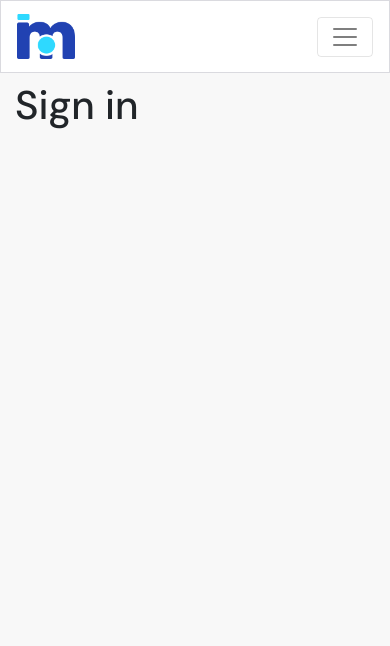
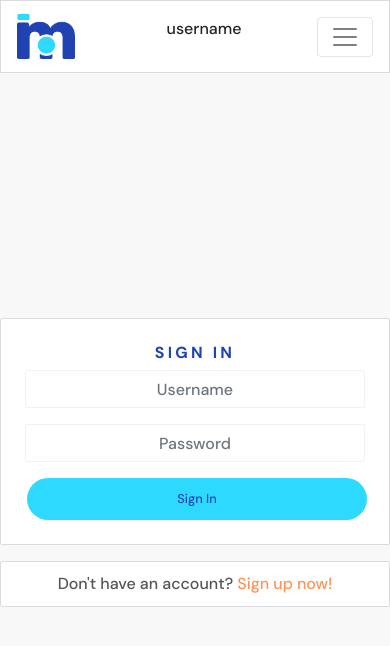
Before and after one commit to markdaniel1982/moments2, a React (Create React App) app: page /signin in a window 390 px wide. Shown: the top 646 px of the page. Built offline with nearby package versions, Linux system fonts and the light colour scheme.

Commit message:
add sign in and sign up pages and routing

```diff
--- a/src/App.js
+++ b/src/App.js
@@ -4,6 +4,7 @@
 import { Route, Switch } from "react-router-dom";
 import './api/axiosDefaults';
 import SignUpForm from "./pages/auth/SignUpForm";
+import SignInForm from "./pages/auth/SignInForm";
 
 function App() {
   return (
@@ -12,7 +13,7 @@
       <Container className={styles.Main}>
         <Switch>
           <Route exact path="/" render={() => <h1>Home Page</h1>} />
-          <Route exact path="/signin" render={() => <h1>Sign in</h1>} />
+          <Route exact path="/signin" render={() => <SignInForm /> } />
           <Route exact path="/signup" render={() => <SignUpForm /> } />
           <Route render={() => <p>Page not found!</p>} />
         </Switch>
--- a/src/components/NavBar.js
+++ b/src/components/NavBar.js
@@ -13,11 +13,11 @@
             <img src={logo} alt="logo" height="45" />
           </Navbar.Brand>
         </NavLink>
+        <p> username </p>
         <Navbar.Toggle aria-controls="basic-navbar-nav" />
         <Navbar.Collapse id="basic-navbar-nav">
           <Nav className="ml-auto text-left">
             <NavLink
-              exact
               className={styles.NavLink}
               activeClassName={styles.Active}
               to="/"
--- /dev/null
+++ b/src/pages/auth/SignInForm.js
@@ -0,0 +1,104 @@
+import React, { useState } from "react";
+import axios from "axios"
+
+import Form from "react-bootstrap/Form";
+import Alert from "react-bootstrap/Alert";
+import Button from "react-bootstrap/Button";
+import Col from "react-bootstrap/Col";
+import Row from "react-bootstrap/Row";
+import Image from "react-bootstrap/Image";
+import Container from "react-bootstrap/Container";
+
+import { Link, useHistory } from "react-router-dom";
+
+import styles from "../../styles/SignInUpForm.module.css";
+import btnStyles from "../../styles/Button.module.css";
+import appStyles from "../../App.module.css";
+
+function SignInForm() {
+  const [signInData, setSignInData] = useState({
+    username: "",
+    password: "",
+  });
+  const { username, password } = signInData;
+
+  const [errors, setErrors] = useState({});
+
+  const history = useHistory();
+  const handleSubmit = async (event) => {
+    event.preventDefault();
+    try {
+      await axios.post("/dj-rest-auth/login/", signInData);
+      history.push("/");
+    } catch(err){
+        setErrors(err.response?.data)
+          }
+  };
+  const handleChange = (event) => {
+    setSignInData({
+      ...signInData,
+      [event.target.name]: event.target.value,
+    });
+  };
+  return (
+    <Row className={styles.Row}>
+      <Col className="my-auto p-0 p-md-2" md={6}>
+        <Container className={`${appStyles.Content} p-4 `}>
+          <h1 className={styles.Header}>sign in</h1>
+          <Form onSubmit={handleSubmit}>
+                <Form.Group controlId="username">
+                    <Form.Label className="d-none">Username</Form.Label>
+                    <Form.Control
+                        type="text"
+                        placeholder="Username"
+                        name="username"
+                        className={styles.Input}
+                        value={username}
+                        onChange={handleChange}
+                    />
+                </Form.Group>
+
+                <Form.Group controlId="password">
+                    <Form.Label className="d-none">Password</Form.Label>
+                    <Form.Control
+                        type="password"
+                        placeholder="Password"
+                        name="password"
+                        className={styles.Input}
+                        value={password}
+                        onChange={handleChange}
+                    />
+                </Form.Group>
+                <Button
+                    className={`${btnStyles.Button} ${btnStyles.Wide} ${btnStyles.Bright}`}
+                    type="submit"
+                >
+                    Sign In
+                </Button>
+                {errors.non_field_errors?.map((message, idx) => (
+              <Alert key={idx} variant="warning" className="mt-3">
+                {message}
+              </Alert>
+            ))}
+            </Form>
+        </Container>
+        <Container className={`mt-3 ${appStyles.Content}`}>
+          <Link className={styles.Link} to="/signup">
+            Don't have an account? <span>Sign up now!</span>
+          </Link>
+        </Container>
+      </Col>
+      <Col
+        md={6}
+        className={`my-auto d-none d-md-block p-2 ${styles.SignInCol}`}
+      >
+        <Image
+          className={`${appStyles.FillerImage}`}
+          src={"https://codeinstitute.s3.amazonaws.com/AdvancedReact/hero.jpg"}
+        />
+      </Col>
+    </Row>
+  );
+}
+
+export default SignInForm;
--- a/src/pages/auth/SignUpForm.js
+++ b/src/pages/auth/SignUpForm.js
@@ -1,22 +1,122 @@
-import React from "react";
-import { Link } from "react-router-dom";
+import React, { useState } from "react";
+import { Link, useHistory } from "react-router-dom";
 
 import styles from "../../styles/SignInUpForm.module.css";
 import btnStyles from "../../styles/Button.module.css";
 import appStyles from "../../App.module.css";
 
-import { Form, Button, Image, Col, Row, Container } from "react-bootstrap";
+import {
+  Form,
+  Button,
+  Image,
+  Col,
+  Row,
+  Container,
+  Alert,
+} from "react-bootstrap";
+import axios from "axios";
 
 const SignUpForm = () => {
+  const [signUpData, setSignUpData] = useState({
+    username: "",
+    password1: "",
+    password2: "",
+  });
+  const { username, password1, password2 } = signUpData;
+
+  const [errors, setErrors] = useState({});
+
+  const history = useHistory();
+
+  const handleChange = (event) => {
+    setSignUpData({
+      ...signUpData,
+      [event.target.name]: event.target.value,
+    });
+  };
+
+  const handleSubmit = async (event) => {
+    event.preventDefault();
+    try {
+      await axios.post("/dj-rest-auth/registration/", signUpData);
+      history.push("/signin");
+    } catch (err) {
+      setErrors(err.response?.data);
+    }
+  };
+
   return (
     <Row className={styles.Row}>
       <Col className="my-auto py-2 p-md-2" md={6}>
         <Container className={`${appStyles.Content} p-4 `}>
           <h1 className={styles.Header}>sign up</h1>
 
-            {/* add your form here */}
+          <Form onSubmit={handleSubmit}>
+            <Form.Group controlId="username">
+              <Form.Label className="d-none">username</Form.Label>
+              <Form.Control
+                className={styles.Input}
+                type="text"
+                placeholder="Username"
+                name="username"
+                value={username}
+                onChange={handleChange}
+              />
+            </Form.Group>
+            {errors.username?.map((message, idx) => (
+              <Alert variant="warning" key={idx}>
+                {message}
+              </Alert>
+            ))}
 
+            <Form.Group controlId="password1">
+              <Form.Label className="d-none">Password</Form.Label>
+              <Form.Control
+                className={styles.Input}
+                type="password"
+                placeholder="Password"
+                name="password1"
+                value={password1}
+                onChange={handleChange}
+              />
+            </Form.Group>
+            {errors.password1?.map((message, idx) => (
+              <Alert key={idx} variant="warning">
+                {message}
+              </Alert>
+            ))}
+
+            <Form.Group controlId="password2">
+              <Form.Label className="d-none">Confirm password</Form.Label>
+              <Form.Control
+                className={styles.Input}
+                type="password"
+                placeholder="Confirm password"
+                name="password2"
+                value={password2}
+                onChange={handleChange}
+              />
+            </Form.Group>
+            {errors.password2?.map((message, idx) => (
+              <Alert key={idx} variant="warning">
+                {message}
+              </Alert>
+            ))}
+
+            <Button
+              className={`${btnStyles.Button} ${btnStyles.Wide} ${btnStyles.Bright}`}
+              type="submit"
+            >
+              Sign up
+            </Button>
+            {errors.non_field_errors?.map((message, idx) => (
+              <Alert key={idx} variant="warning" className="mt-3">
+                {message}
+              </Alert>
+            ))}
+          </Form>
         </Container>
+
         <Container className={`mt-3 ${appStyles.Content}`}>
           <Link className={styles.Link} to="/signin">
             Already have an account? <span>Sign in</span>
@@ -29,9 +129,7 @@
       >
         <Image
           className={`${appStyles.FillerImage}`}
-          src={
-            "https://codeinstitute.s3.amazonaws.com/AdvancedReact/hero2.jpg"
-          }
+          src={"https://codeinstitute.s3.amazonaws.com/AdvancedReact/hero2.jpg"}
         />
       </Col>
     </Row>
```
